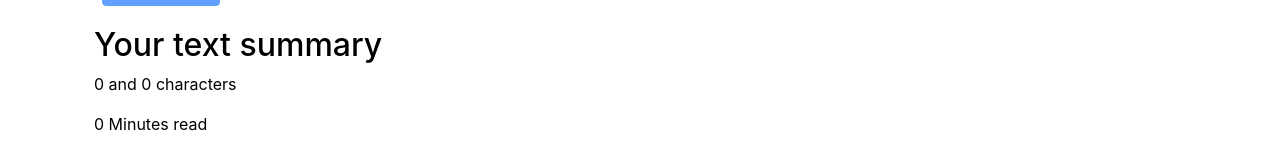
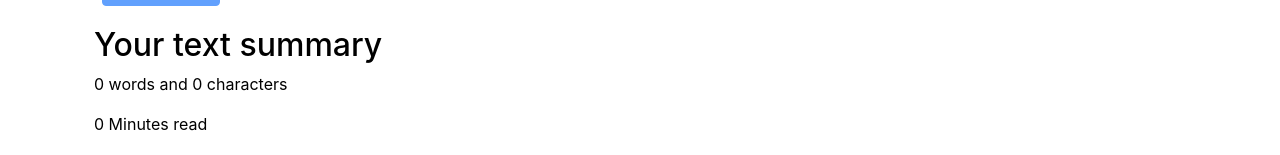
Before and after one commit to ProgrammingWithGaurav/TextUtils-React, a React (Create React App) app: page / in a window 1280 px wide. Shown: the part 538-693 px from the top of the page. Built offline with nearby package versions, Linux system fonts and the light colour scheme.

Commit message:
Update TextForm.js

```diff
--- a/src/components/TextForm.js
+++ b/src/components/TextForm.js
@@ -76,8 +76,8 @@
             </div>
             <div className="container my-3" style={{color: props.mode === 'dark' ? 'white':'black'}}>
                 <h2>Your text summary</h2>
-                <p>{text.split(/\s+/).filter((element) => {return element.length!==0}).length} and {text.length} characters</p>
-                <p>{0.008 * text.split(' ').filter((element) => {return element.length!==0}).length} Minutes read</p>
+               <p>{text.split(/\s+/).filter((element) => {return element.length!==0}).length} words and {text.length} characters</p>
+                 <p>{0.008 * text.split(' ').filter((element) => {return element.length!==0}).length} Minutes read</p>
                 <h2>Preview</h2>
                 <p>{text.length>0?text:'Nothing to preview!'}</p>
             </div>
```
